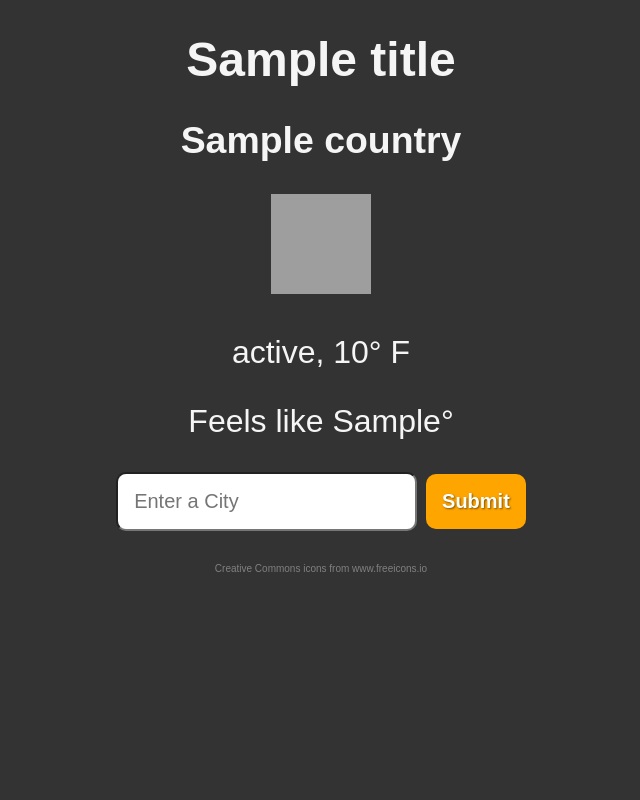
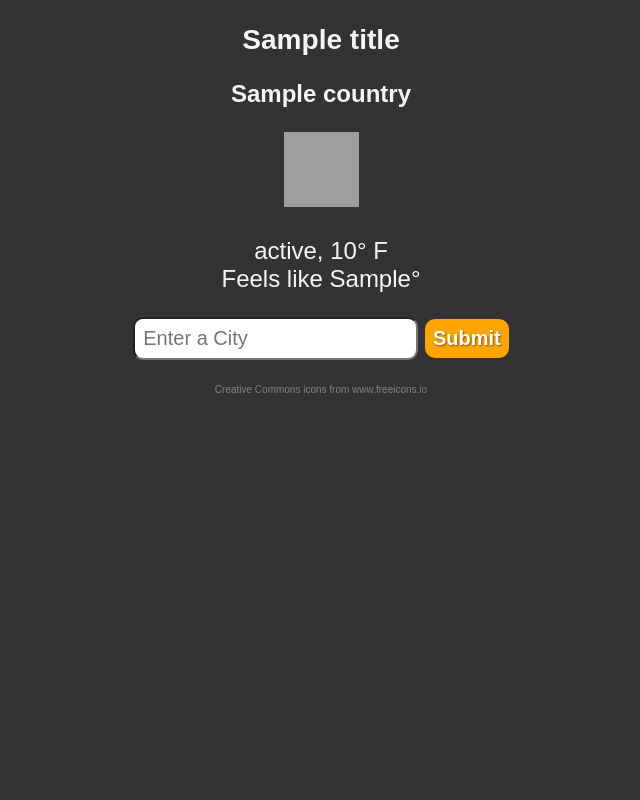
Before and after one commit to ncarsner/flask-weather-site, a Flask app: template templates/weather.html in a window 1280 px wide. Shown: the whole page, without its empty margins (319-959 px from the left). Run offline with Flask 3, Linux system fonts and the light colour scheme; the template is opened without the code that fills it: most values are stand-ins (such as "Sample title", 1, 10 or a date in 2020); grey boxes are pictures that could not be loaded.

Commit message:
Minor stylistic and logical updates.

```diff
--- a/server.py
+++ b/server.py
@@ -47,6 +47,11 @@ def get_weather():
     cool = "/images/cool.png" if 40 < weather_data["main"]["feels_like"] < 58 else None
     cold = "/images/cold.png" if weather_data["main"]["feels_like"] < 40 else None
 
+    actual_temp = weather_data["main"]["temp"]
+    feels_like = weather_data["main"]["feels_like"]
+
+    feels_like = int(feels_like) if abs(actual_temp - feels_like) > 5 else None
+
     territory = weather_data["sys"]["country"]
 
     city = city.title()
@@ -67,7 +72,7 @@ def get_weather():
         warm=warm,
         cool=cool,
         cold=cold,
-        feels_like=f"{int(weather_data['main']['feels_like'])}",
+        feels_like=feels_like,
     )
 
 
--- a/static/styles/style.css
+++ b/static/styles/style.css
@@ -5,7 +5,7 @@
 }
 
 body {
-  padding: 2rem;
+  padding: 1.5rem;
   background-color: #333;
   color: whitesmoke;
   min-height: 100vh;
@@ -13,14 +13,14 @@ body {
   flex-direction: column;
   font-family: Arial, sans-serif;
   align-items: center;
-  gap: 2rem;
-  font-size: 2rem;
+  gap: 1.5rem;
+  font-size: 1.5rem;
 }
 
 input,
 button {
   font-size: 1.25rem;
-  padding: 1rem;
+  padding: 0.5rem;
   border-radius: 10px;
 }
 
--- a/templates/weather.html
+++ b/templates/weather.html
@@ -10,21 +10,24 @@
 </head>
 
 <body>
-    <h2>{{ title }}</h2>
-    <h3>{{ country }}</h3>
-    <p><img src="{{ url_for('static', filename=description_image) }}" style="width: 100px; height: 100px;">
+    <h3>{{ title }}</h3>
+    <h4>{{ country }}</h4>
+    <p><img src="{{ url_for('static', filename=description_image) }}" style="width: 75px; height: 75px;">
     {% if hot %}
-        <img src="{{ url_for('static', filename=hot) }}" style="width: 100px; height: 100px;">
+        <img src="{{ url_for('static', filename=hot) }}" style="width: 75px; height: 75px;">
     {% elif warm %}
-        <img src="{{ url_for('static', filename=warm) }}" style="width: 100px; height: 100px;">
+        <img src="{{ url_for('static', filename=warm) }}" style="width: 75px; height: 75px;">
     {% elif cool %}
-        <img src="{{ url_for('static', filename=cool) }}" style="width: 100px; height: 100px;">
+        <img src="{{ url_for('static', filename=cool) }}" style="width: 75px; height: 75px;">
     {% elif cold %}
-        <img src="{{ url_for('static', filename=cold) }}" style="width: 100px; height: 100px;">
+        <img src="{{ url_for('static', filename=cold) }}" style="width: 75px; height: 75px;">
     {% endif %}
     </p>
-    <p>{{ status }}, {{ temp }}&deg; F</p>
-    <p>Feels like {{ feels_like }}&deg;</p>
+    <p style="text-align: center;">{{ status }}, {{ temp }}&deg; F
+    {% if feels_like %}
+        <br>Feels like {{ feels_like }}&deg;
+    {% endif %}
+    </p>
 
     <form action="/weather">
         <input type="text" name="city" id="city" placeholder="Enter a City" />
```
